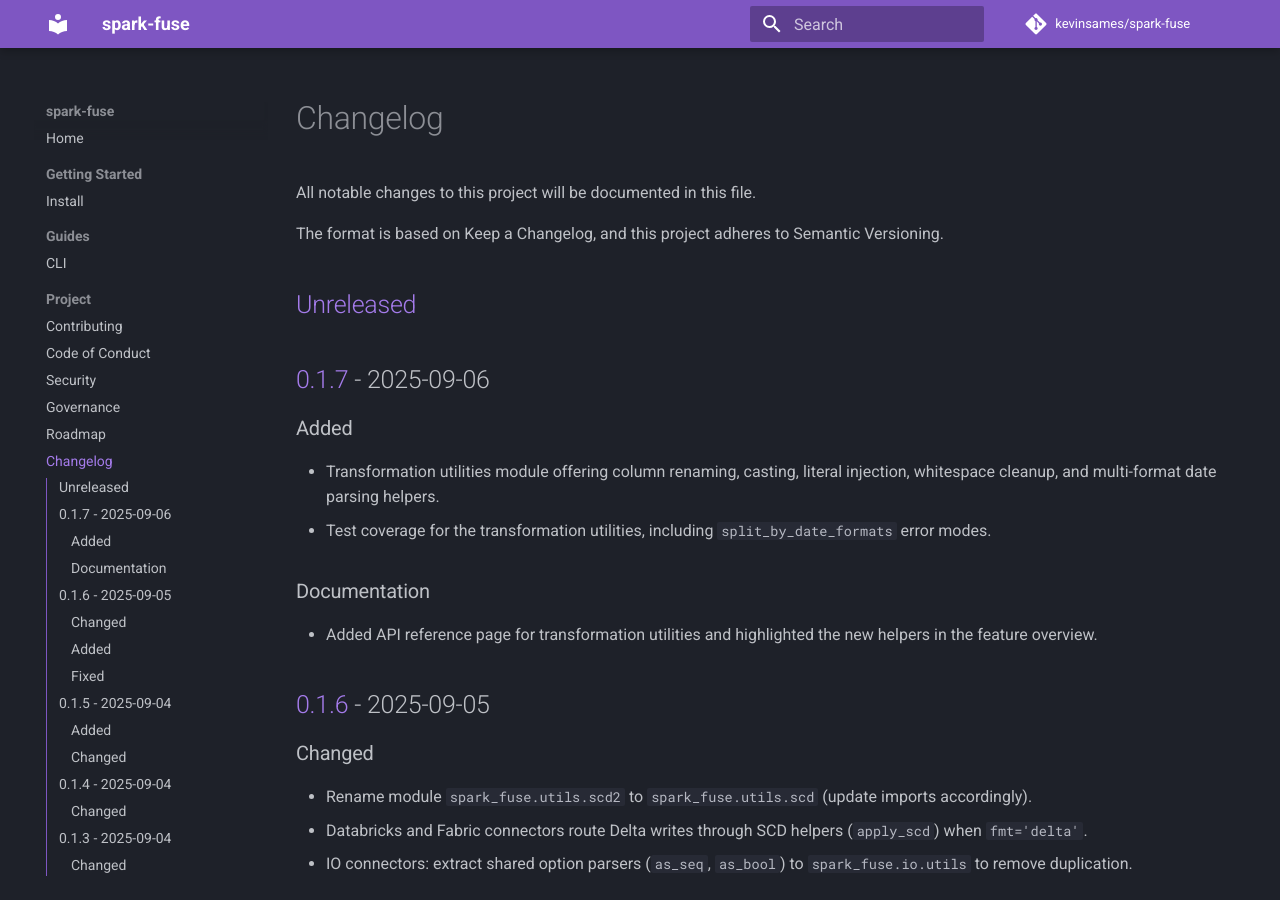
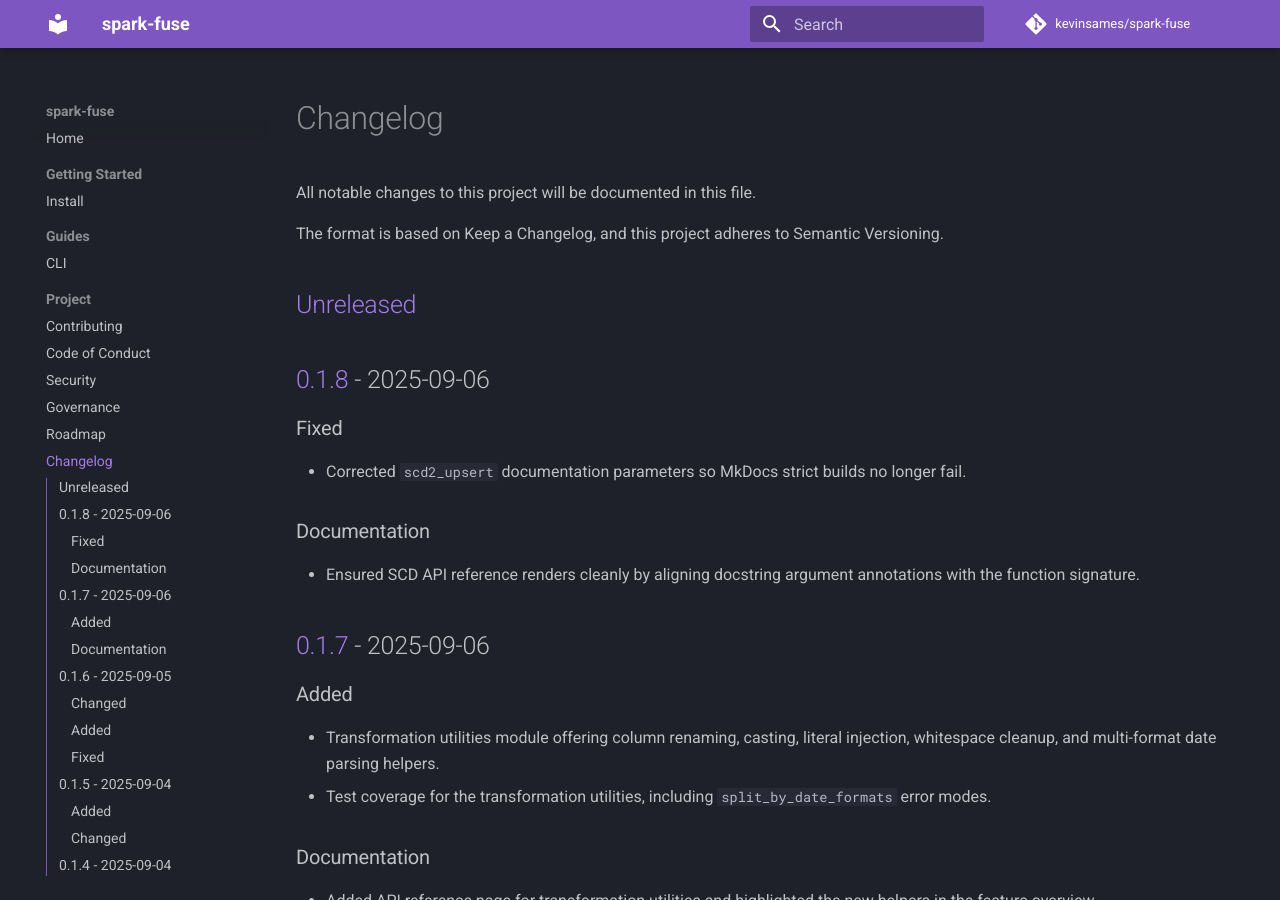
Before and after one commit to kevinsames/spark-fuse, an MkDocs documentation site: the page built from docs/changelog.md, in a window 1280 px wide and 900 px high. Built offline with MkDocs 1.6.1 and Material for MkDocs 9.7.7, drawn with Linux system fonts in a browser that asks for light colours; comment, search, counter and statistics services are not loaded.

Commit message:
chore: fix scd docs and bump 0.1.8 (#26)

```diff
--- a/docs/changelog.md
+++ b/docs/changelog.md
@@ -5,6 +5,13 @@
 The format is based on Keep a Changelog, and this project adheres to Semantic Versioning.
 
 ## [Unreleased]
+
+## [0.1.8] - 2025-09-06
+### Fixed
+- Corrected `scd2_upsert` documentation parameters so MkDocs strict builds no longer fail.
+
+### Documentation
+- Ensured SCD API reference renders cleanly by aligning docstring argument annotations with the function signature.
 
 ## [0.1.7] - 2025-09-06
 ### Added
@@ -76,7 +83,9 @@
 - Tests: registry resolution, path validation (ADLS/Fabric), and SQL generation (UC/Hive).
 - CI: Python 3.9–3.11 matrix, ruff + pytest. Pre-commit hooks and Makefile.
 
-[Unreleased]: https://github.com/kevinsames/spark-fuse/compare/v0.1.7...HEAD
+[Unreleased]: https://github.com/kevinsames/spark-fuse/compare/v0.1.8...HEAD
+[0.1.8]: https://github.com/kevinsames/spark-fuse/compare/v0.1.7...v0.1.8
+[0.1.7]: https://github.com/kevinsames/spark-fuse/compare/v0.1.6...v0.1.7
 [0.1.7]: https://github.com/kevinsames/spark-fuse/compare/v0.1.6...v0.1.7
 [0.1.6]: https://github.com/kevinsames/spark-fuse/compare/v0.1.5...v0.1.6
 [0.1.5]: https://github.com/kevinsames/spark-fuse/compare/v0.1.4...v0.1.5
--- a/pyproject.toml
+++ b/pyproject.toml
@@ -4,7 +4,7 @@
 
 [project]
 name = "spark-fuse"
-version = "0.1.7"
+version = "0.1.8"
 description = "Open-source PySpark toolkit with connectors and CLI for Azure Storage, Databricks, Microsoft Fabric Lakehouses, Unity Catalog, and Hive Metastore."
 readme = "README.md"
 license = { file = "LICENSE" }
```
Also changed, not shown: 1 other file.
